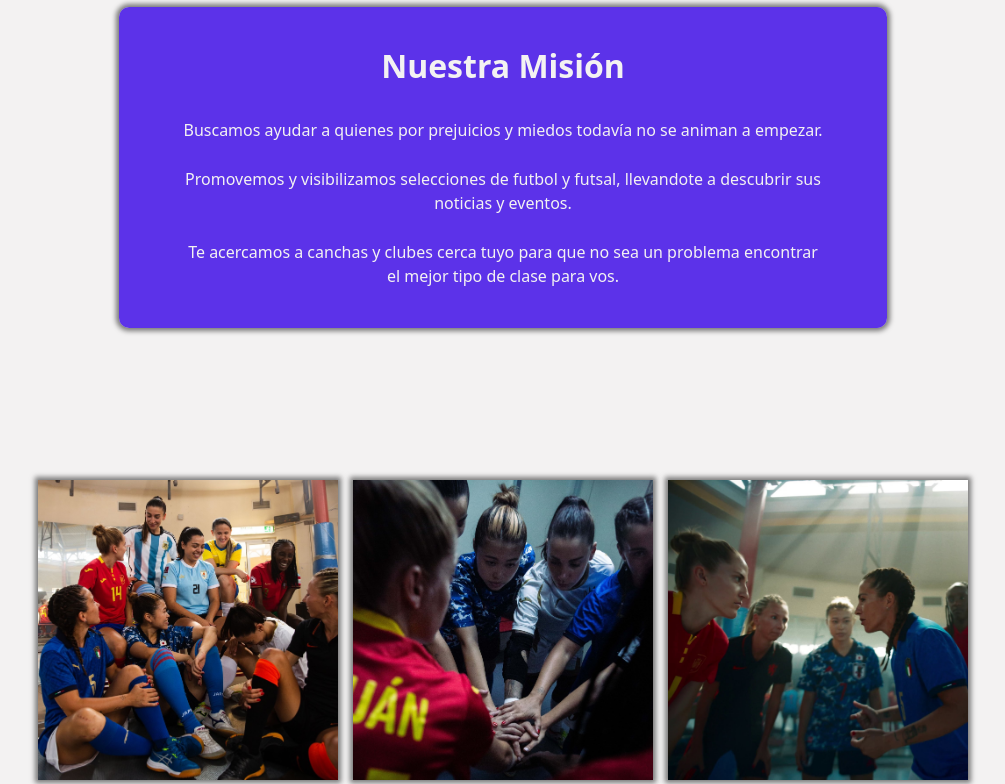
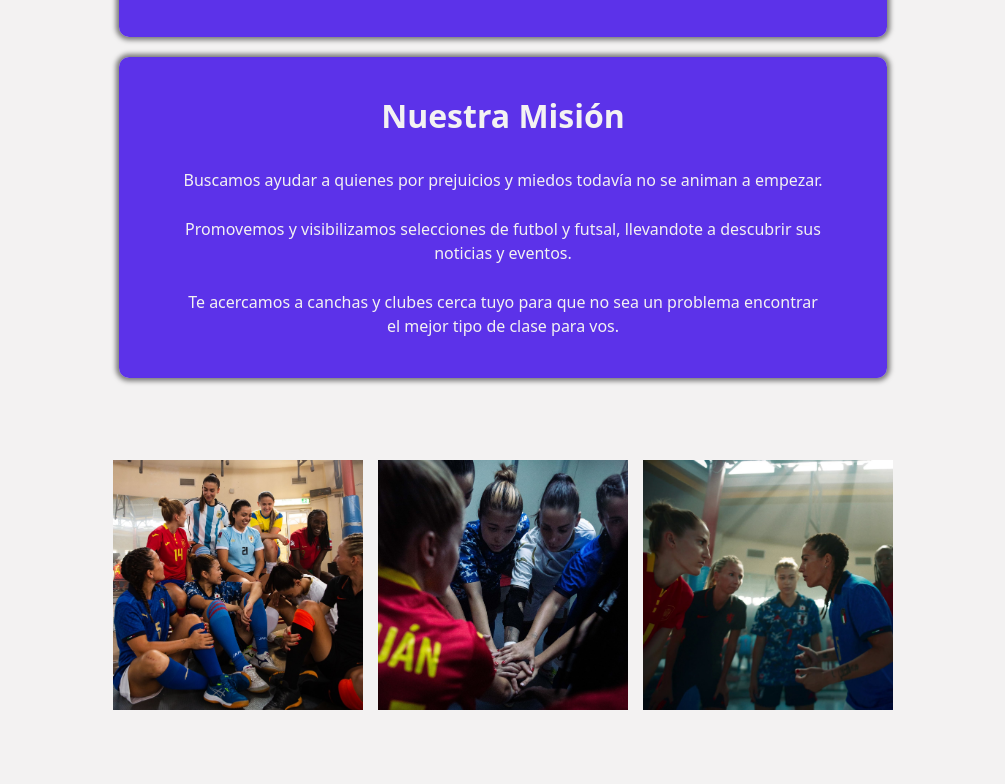
Before and after one commit to mardejesus/futfem-arg, a website: page index.html in a window 1280 px wide. Shown: the part 1037-1821 px from the top of the page, without its empty margins (137-1142 px from the left). Drawn offline with nearby package versions, Linux system fonts and the light colour scheme; a web font is replaced by a local one.

Commit message:
index modificacion

```diff
--- a/index.html
+++ b/index.html
@@ -50,14 +50,14 @@
             </div>
 
             <div class="inicio__texto">
-                <section class="inicio__texto__problema mi_contenedor">
+                <section class="inicio__texto__problema mi_contenedor" >
                     <h2>El Problema</h2>
                     <p>Desde que nacemos estamos limitadas. Las imposiciones sobre quienes deberiamos ser y que deberiamos hacer según el género que nos asignan al nacer, se transmite de generación en generación.                    </p>
                     <p>Historicamente se consideraba al fútbol como un deporte solo para hombres, y esto hizo que para nosotras sea muy dificil involucrarnos. Hoy en día se ve reflejado en la desigualdad que existe en el fútbol profesional entre los equipos femeninos y los masculinos, en donde las futbolistas tienen menos recursos, oportunidades y reconocimiento.</p>
                     <p>También existen barreras en cuanto a la brecha salarial (ya que el salario de las mujeres que se dedican a este deporte es notablemente menor, lo que hace que no puedan centrarse unicamente en su rendimiento fútbolistico y tengan que dedicar tiempo en otros trabajos), discriminación y falta de visibilidad en los medios, lo que limita el desarrollo y crecimiento.</p>
                 </section>
 
-                <section class="inicio__texto__mision mi_contenedor">
+                <section class="inicio__texto__mision mi_contenedor" >
                     <h2>Nuestra Misión</h2>
                     <p>Buscamos ayudar a quienes por prejuicios y miedos todavía no se animan a empezar.</p>
                     <p>Promovemos y visibilizamos selecciones de futbol y futsal, llevandote a descubrir sus noticias y eventos.</p>
@@ -69,15 +69,15 @@
             <div class="inicio__imagenes mi_contenedor">
 
                 <figure class="inicio__imagenes__img">
-                    <img  src="images/img1.jpg" alt="Jugadoras de futsal de distintas selecciones, sentadas. Foto de campaña del año 2022 en donde las jugadoras piden realizar el primer mundial de futsal femenino.">
+                    <img loading="lazy" src="images/img1.jpg" alt="Jugadoras de futsal de distintas selecciones, sentadas. Foto de campaña del año 2022 en donde las jugadoras piden realizar el primer mundial de futsal femenino.">
                 </figure>
 
                 <figure class="inicio__imagenes__img">
-                    <img  src="images/img2.jpg" alt="Jugadoras de futsal de distintas selecciones en ronda, juntando las manos como cabala antes de un partido, . Foto de campaña del año 2022 en donde las jugadoras piden realizar el primer mundial de futsal femenino.">
+                    <img loading="lazy" src="images/img2.jpg" alt="Jugadoras de futsal de distintas selecciones en ronda, juntando las manos como cabala antes de un partido, . Foto de campaña del año 2022 en donde las jugadoras piden realizar el primer mundial de futsal femenino.">
                 </figure>
 
                 <figure class="inicio__imagenes__img">
-                    <img  src="images/img3.jpg" alt="Jugadoras de futsal de distintas selecciones en ronda, una habla y las otras escuchan atentamente. Foto de campaña del año 2022 en donde las jugadoras piden realizar el primer mundial de futsal femenino.">
+                    <img loading="lazy" src="images/img3.jpg" alt="Jugadoras de futsal de distintas selecciones en ronda, una habla y las otras escuchan atentamente. Foto de campaña del año 2022 en donde las jugadoras piden realizar el primer mundial de futsal femenino.">
                 </figure>
 
             </div>
--- a/scss/pages/__index.scss
+++ b/scss/pages/__index.scss
@@ -11,6 +11,7 @@
 
 .inicio{
     @include flex(column);
+    gap: 50px;
 
     &__portada{
         margin: 6vh;
@@ -50,6 +51,7 @@
             -moz-box-shadow: 0px 0px 5px 3px rgba(0,0,0,0.5);
             overflow: auto;
             border-radius: 10px;
+
         }
     }
 
@@ -83,14 +85,10 @@
         &__imagenes{
             @include flex(row);
             gap: 15px;
-            margin:15vh;
+            margin-bottom:50px;
 
             &__img{
-                width: 300px;
-                box-shadow: 0px 0px 5px 3px rgba(0,0,0,0.5);
-                -webkit-box-shadow: 0px 0px 5px 3px rgba(0,0,0,0.5);
-                -moz-box-shadow: 0px 0px 5px 3px rgba(0,0,0,0.5);
-                overflow: auto;
+                width: 250px;
             }
         }
     }
```
Also changed, not shown: style/style.css, 1 other file.
